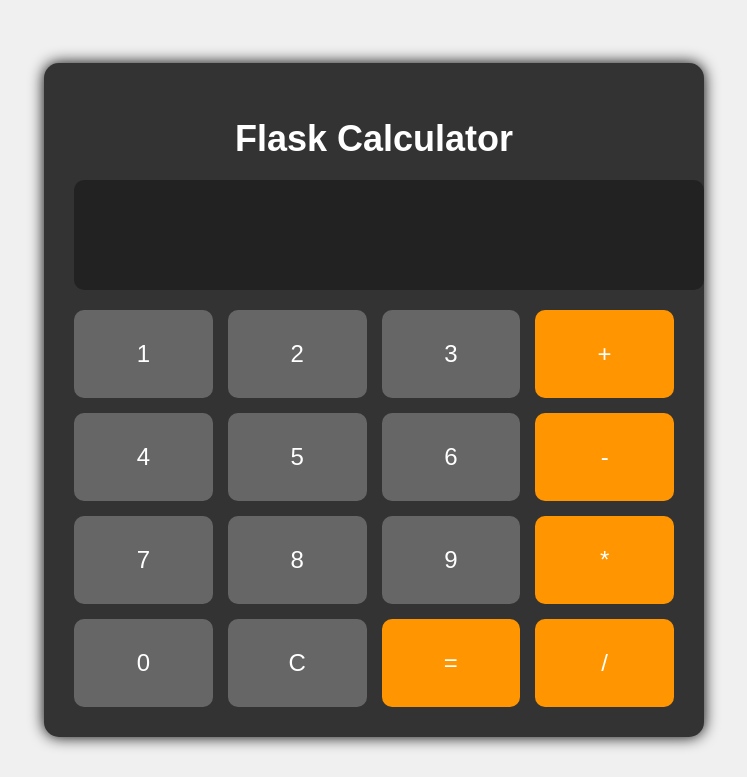
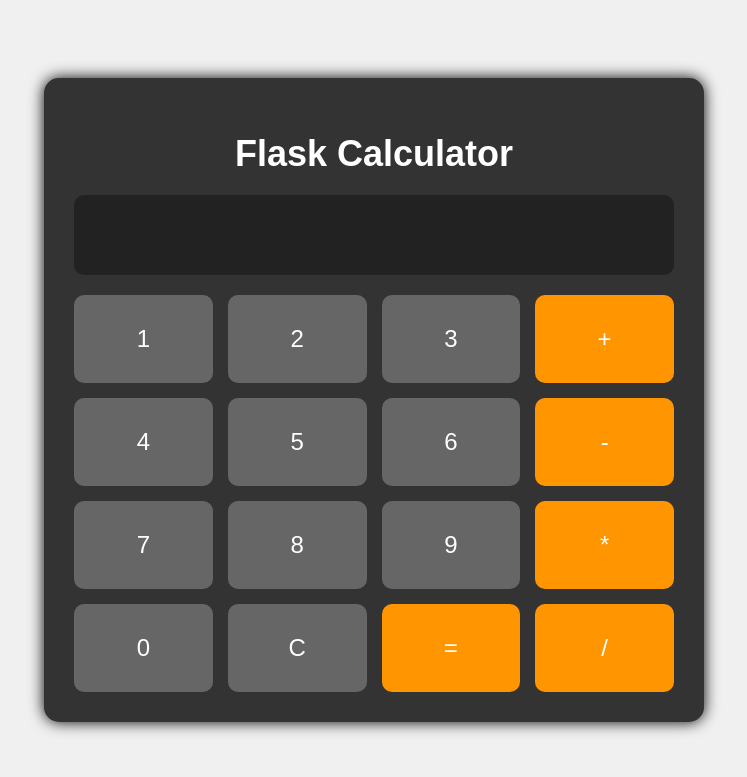
Before and after one commit to RaphLabr/TP3-LOG3000, a Flask app: page / in a window 1280 px wide. Shown: the top 777 px of the page, without its empty margins (266-1013 px from the left). Run offline with Flask 3, Linux system fonts and the light colour scheme.

Commit message:
feature: regler fenetre calculatrice

```diff
--- a/static/style.css
+++ b/static/style.css
@@ -25,16 +25,26 @@ h1 {
 }
 
 #display {
+   display: block;
+   box-sizing: border-box;
    width: 100%;
    height: 80px;
+   font-family: inherit;
    font-size: 36px;
+   line-height: 50px;
    text-align: right;
    padding: 15px;
-   margin-bottom: 20px;
+   margin: 0 auto 20px;
    border-radius: 10px;
    border: none;
    background-color: #222;
    color: #fff;
+   caret-color: transparent;
+   overflow-x: auto;
+   overflow-y: hidden;
+   resize: none;
+   white-space: nowrap;
+   scrollbar-width: thin;
 }
 
 .buttons {
--- a/templates/index.html
+++ b/templates/index.html
@@ -10,7 +10,7 @@
 <div class="calculator">
    <h1>Flask Calculator</h1>
    <form method="POST">
-      <input type="text" name="display" id="display" value="{{ result }}" readonly>
+      <textarea name="display" id="display" rows="1" wrap="off" readonly>{{ result }}</textarea>
 
       <div class="buttons">
          <button type="button" class="btn" onclick="appendToDisplay('1')">1</button>
@@ -48,6 +48,7 @@
       */
       const display = document.getElementById('display');
       display.value += value;
+      display.scrollLeft = display.scrollWidth;
    }
 
    function clearDisplay() {
```
